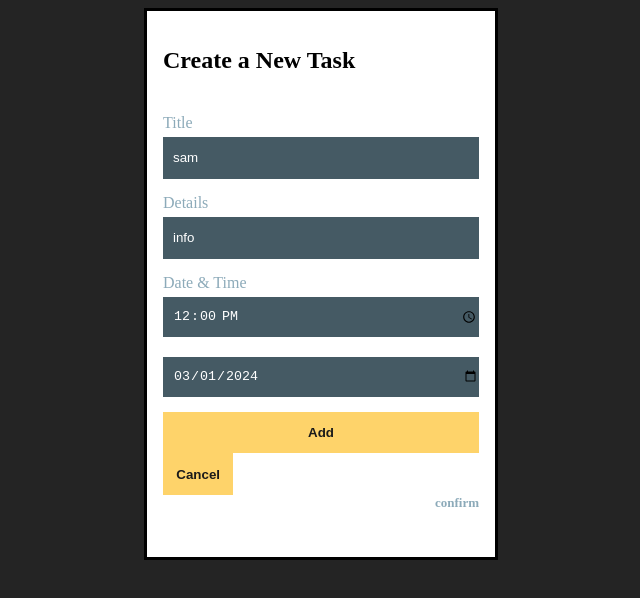
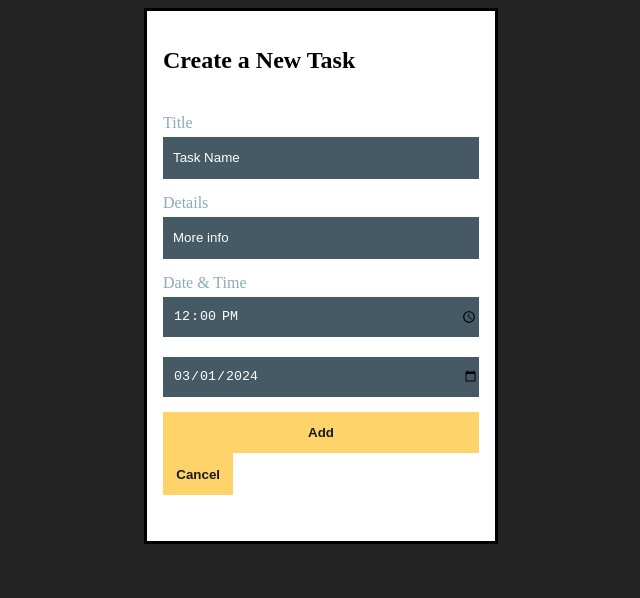
Before and after one commit to PsammystPrime/To-do-list, a React (Vite) app in the folder react/: page /new in a window 1280 px wide. Shown: the top 598 px of the page, without its empty margins (319-959 px from the left). Built offline with nearby package versions, Linux system fonts and the light colour scheme.

Commit message:
move the NewTask function to its own module

```diff
--- /dev/null
+++ b/react/src/NewTask.jsx
@@ -0,0 +1,54 @@
+import { Link } from "react-router-dom";
+import { useState } from "react";
+
+//create form for user input
+export default function NewTask({ taskArray, setTaskArray }) {
+  function addTask(e) {
+    // Prevent the browser from reloading the page
+    e.preventDefault();
+
+    // Read the form data
+    const form = e.target;
+    const formData = new FormData(form);
+
+    // work with the data as a plain object:
+    const formJson = Object.fromEntries(formData.entries());
+
+    // Create a task object to store the Taskdata.
+    const taskObject = {
+      taskName: formJson.name,
+      taskDetails: formJson.details,
+    };
+    console.log(taskObject);
+
+    //push the task object to the task array for storage
+    setTaskArray([...taskArray, taskObject]);
+  }
+  //Gives a notification for a successfull task addition
+  const [confirm, setConfirmation] = useState("");
+  function confirmTask() {
+    return setConfirmation("task added");
+  }
+  return (
+    <dialog>
+      <h2>Create a New Task</h2>
+      <form action="post" onSubmit={addTask}>
+        <label htmlFor="title">Title </label>
+        <input type="text" name="name" defaultValue={"Task Name"} />
+        <label htmlFor="details">Details</label>
+        <input type="text" name="details" defaultValue={"More info"} />
+        <label htmlFor="date">Date & Time</label>
+        <input type="time" name="time" id="" defaultValue={"12:00:00"} />
+        <input type="date" name="date" id="" defaultValue={"2024-03-01"} />
+        <button type="submit" onClick={confirmTask}>
+          Add
+        </button>
+
+        <Link to="/homepage">
+          <button type="reset">Cancel</button>
+        </Link>
+        <span>{confirm}</span>
+      </form>
+    </dialog>
+  );
+}
--- a/react/src/home.jsx
+++ b/react/src/home.jsx
@@ -3,12 +3,14 @@ import profile from "/profile1.png";
 import { useState } from "react";
 
 export default function Home({ taskArray, setTaskArray }) {
+  const [completeTaskArray, setCompleteTaskArray] = useState([]);
+  const [startedTaskArray, setStartedTaskArray] = useState([]);
+
   function DeleteTask(index) {
     const removedTasks = taskArray.filter((element, i) => i !== index);
     setTaskArray(removedTasks);
   }
-  const [completeTaskArray, setCompleteTaskArray] = useState([]);
-  const [startedTaskArray, setStartedTaskArray] = useState([]);
+
   function handleCompleteCheckbox(index) {
     const addCompleteTask = taskArray[index].taskName;
     setCompleteTaskArray([...completeTaskArray, addCompleteTask]);
@@ -91,7 +93,7 @@ export default function Home({ taskArray, setTaskArray }) {
           )}
         </div>
 
-        {taskArray.length === 0 ? (
+        {taskArray.length == 0 ? (
           <p>Add a New Task</p>
         ) : (
           <ul>
@@ -129,54 +131,3 @@ export default function Home({ taskArray, setTaskArray }) {
     </main>
   );
 }
-
-//create form for user input
-export function NewTask({ taskArray, setTaskArray }) {
-  function addTask(e) {
-    // Prevent the browser from reloading the page
-    e.preventDefault();
-
-    // Read the form data
-    const form = e.target;
-    const formData = new FormData(form);
-
-    // work with the data as a plain object:
-    const formJson = Object.fromEntries(formData.entries());
-
-    // Create a task object to store the Taskdata.
-    const taskObject = {
-      taskName: formJson.name,
-      taskDetails: formJson.details,
-    };
-    console.log(taskObject);
-
-    //push the task object to the task array for storage
-    setTaskArray([...taskArray, taskObject]);
-  }
-  //Gives a notification for a successfull task addition
-  // const [confirm, setConfirmation] = useState("");
-  function confirmTask() {
-    // return setConfirmation("task added");
-  }
-  return (
-    <dialog>
-      <h2>Create a New Task</h2>
-      <form action="post" onSubmit={addTask}>
-        <label htmlFor="title">Title </label>
-        <input type="text" name="name" defaultValue={"sam"} />
-        <label htmlFor="details">Details</label>
-        <input type="text" name="details" defaultValue={"info"} />
-        <label htmlFor="date">Date & Time</label>
-        <input type="time" name="time" id="" defaultValue={"12:00:00"} />
-        <input type="date" name="date" id="" defaultValue={"2024-03-01"} />
-        <button type="submit" onClick={confirmTask}>
-          Add
-        </button>{" "}
-        <Link to="/homepage">
-          <button type="reset">Cancel</button>
-        </Link>
-        <span>{"confirm"}</span>
-      </form>
-    </dialog>
-  );
-}
--- a/react/src/main.jsx
+++ b/react/src/main.jsx
@@ -4,10 +4,11 @@ import App from "./App.jsx";
 import "./index.css";
 import Login, { Signup } from "./login.jsx";
 import { createBrowserRouter, RouterProvider } from "react-router-dom";
-import Home, { NewTask } from "./home.jsx";
+import Home from "./home.jsx";
+import NewTask from "./NewTask.jsx";
 
 function AppRouter() {
-  const [taskArray, setTaskArray] = useState(["sam"]);
+  const [taskArray, setTaskArray] = useState([]);
 
   const route = createBrowserRouter([
     { path: "/", element: <App /> },
```
